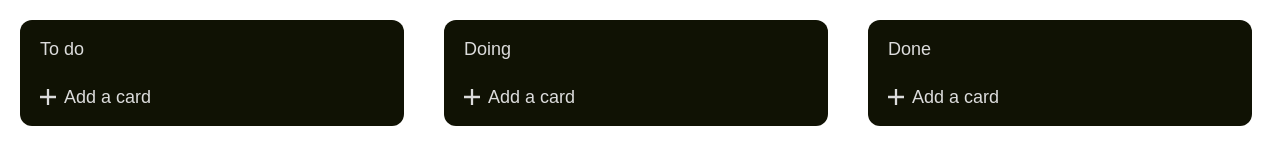
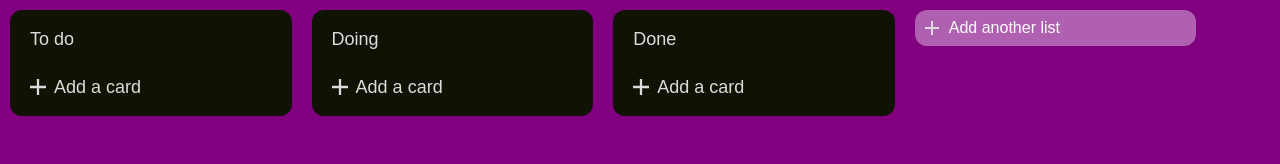
Before and after one commit to giojano1/trelloTodo, a plain HTML site: page index.html in a window 1280 px wide. Drawn offline with Linux system fonts and the light colour scheme.

Commit message:
addnew markup

```diff
--- a/css/style.css
+++ b/css/style.css
@@ -139,6 +139,7 @@ button {
 /* Global reset end */
 body {
   font-family: Arial, Helvetica, sans-serif;
+  background-color: purple;
 }
 :root {
   --box-bck: rgb(16, 18, 4);
@@ -152,8 +153,8 @@ main {
   width: 100%;
 }
 .container {
-  width: 30%;
-  margin: 20px;
+  width: 22%;
+  margin: 10px;
 }
 
 .title {
@@ -210,8 +211,10 @@ main {
 .moveOptions p {
   padding: 7px 15px;
   border: 1px solid gainsboro;
-  border-bottom: none;
   cursor: pointer;
+}
+.block {
+  display: block;
 }
 .card:hover {
   border: 2px solid rgb(81, 81, 246);
@@ -282,3 +285,19 @@ main {
   width: 15px;
   display: flex;
 }
+.addList {
+  width: 22%;
+  margin: 10px;
+}
+.addlistCont {
+  display: flex;
+  align-items: center;
+  background-color: rgba(255, 255, 255, 0.378);
+  padding: 10px;
+  cursor: pointer;
+  border-radius: 12px;
+}
+.addlistCont p {
+  color: white;
+  padding-left: 10px;
+}
--- a/index.html
+++ b/index.html
@@ -101,6 +101,13 @@
           </div>
         </div>
       </section>
+      <!-- Add another list -->
+      <section class="addList">
+        <div class="addlistCont">
+          <img src="img/plus.svg" alt="plus" />
+          <p>Add another list</p>
+        </div>
+      </section>
     </main>
     <script src="js/main.js"></script>
   </body>
--- a/js/main.js
+++ b/js/main.js
@@ -76,8 +76,9 @@ createBtn.forEach(function (create) {
 
       //move card show
       moveBtn.addEventListener("click", function () {
-        moveOptionsbox.style.display = "block";
+        moveOptionsbox.classList.toggle("block");
       });
+      // move card hide
 
       // move to "to do"
       moveOptions1.addEventListener("click", function () {
@@ -87,6 +88,8 @@ createBtn.forEach(function (create) {
 
         sourceBox.querySelector(".cardsBox").removeChild(card);
         destinationBox.querySelector(".cardsBox").appendChild(card);
+
+        moveOptionsbox.classList.toggle("block");
       });
 
       // move to "doing"
@@ -97,6 +100,8 @@ createBtn.forEach(function (create) {
 
         sourceBox.querySelector(".cardsBox").removeChild(card);
         destinationBox.querySelector(".cardsBox").appendChild(card);
+
+        moveOptionsbox.classList.toggle("block");
       });
 
       //move to "done"
@@ -107,6 +112,8 @@ createBtn.forEach(function (create) {
 
         sourceBox.querySelector(".cardsBox").removeChild(card);
         destinationBox.querySelector(".cardsBox").appendChild(card);
+
+        moveOptionsbox.classList.toggle("block");
       });
     } else {
       const createCardDiv = this.closest(".box").querySelector(".createCard");
```
